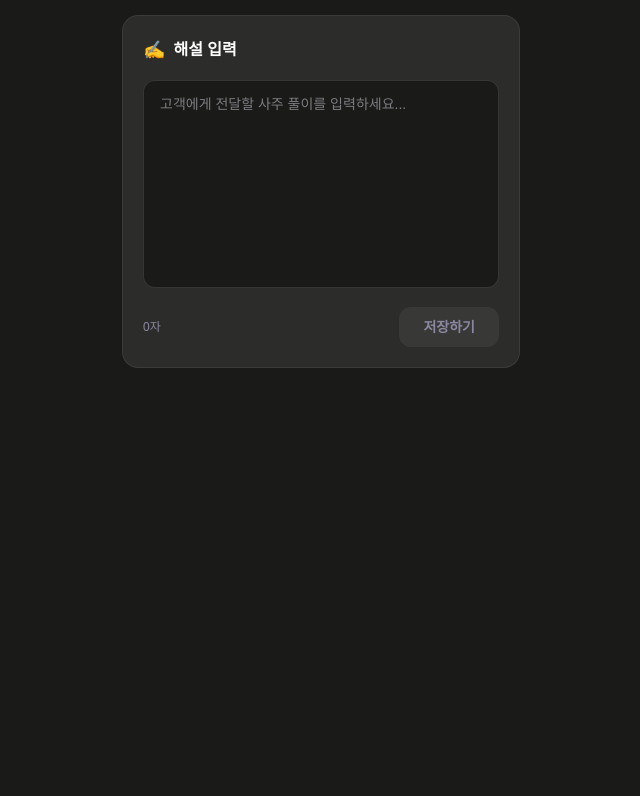
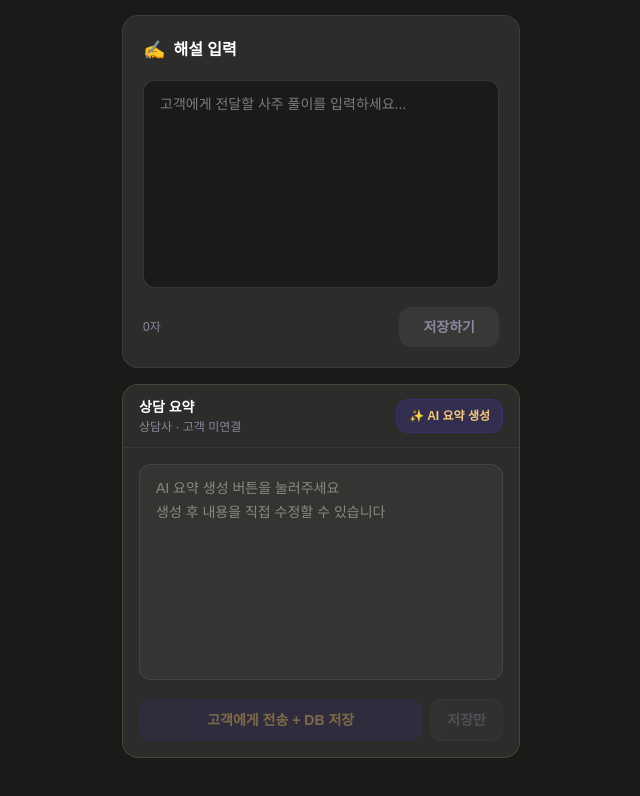
Before and after one commit to lysh0112-cpu/myjae, a Next.js app: page /manseryeok/consultant in a window 1280 px wide. Shown: the part 5268-6064 px from the top of the page, without its empty margins (319-959 px from the left). Before the commit the page ends 5692 px from the top, so only its background shows below. Built offline with nearby package versions, Linux system fonts and the light colour scheme; no server answers.

Commit message:
Update page.tsx

```diff
--- a/app/manseryeok/consultant/page.tsx
+++ b/app/manseryeok/consultant/page.tsx
@@ -1,4 +1,3 @@
-// app/manseryeok/consultant/page.tsx
 'use client'
 
 import { useState, useEffect, Suspense } from 'react'
@@ -13,6 +12,7 @@ import ConsultantDayun from './components/ConsultantDayun'
 import ConsultantSeyun from './components/ConsultantSeyun'
 import ConsultantWolun from './components/ConsultantWolun'
 import Commentary from './components/Commentary'
+import AISummary from './components/AISummary'
 import { calcDayunList, calcSeyunList } from '@/lib/saju/dayun'
 
 const HEAVENLY_STEMS = ['甲','乙','丙','丁','戊','己','庚','辛','壬','癸']
@@ -83,6 +83,8 @@ function ConsultantContent() {
   const [monthGanji, setMonthGanji] = useState('')
   const [yearStem, setYearStem] = useState('')
   const [converting, setConverting] = useState(true)
+  const [consultationId, setConsultationId] = useState<string | null>(null)
+  const [customerPhone, setCustomerPhone] = useState('')
 
   const gender = searchParams.get('gender') || '남'
   const calType = searchParams.get('calType') || '양력'
@@ -92,6 +94,13 @@ function ConsultantContent() {
   const leapMonth = searchParams.get('leapMonth') || '0'
   const hourParam = searchParams.get('hour')
   const hourIdx = hourParam === '모름' || hourParam === null ? null : parseInt(hourParam)
+  const consultationIdParam = searchParams.get('consultationId') || null
+  const customerPhoneParam = searchParams.get('customerPhone') || ''
+
+  useEffect(() => {
+    setConsultationId(consultationIdParam)
+    setCustomerPhone(customerPhoneParam)
+  }, [consultationIdParam, customerPhoneParam])
 
   useEffect(() => {
     async function loadSaju() {
@@ -193,6 +202,11 @@ function ConsultantContent() {
             <ConsultantSeyun seyunList={seyunList} ilgan={dayStem} yeonjji={yeonjji} iljji={iljji} />
             <ConsultantWolun ilgan={dayStem} yeonjji={yeonjji} iljji={iljji} />
             <Commentary />
+            <AISummary
+              consultationId={consultationId}
+              consultantName="상담사"
+              customerPhone={customerPhone}
+            />
           </>
         )}
       </main>
```
